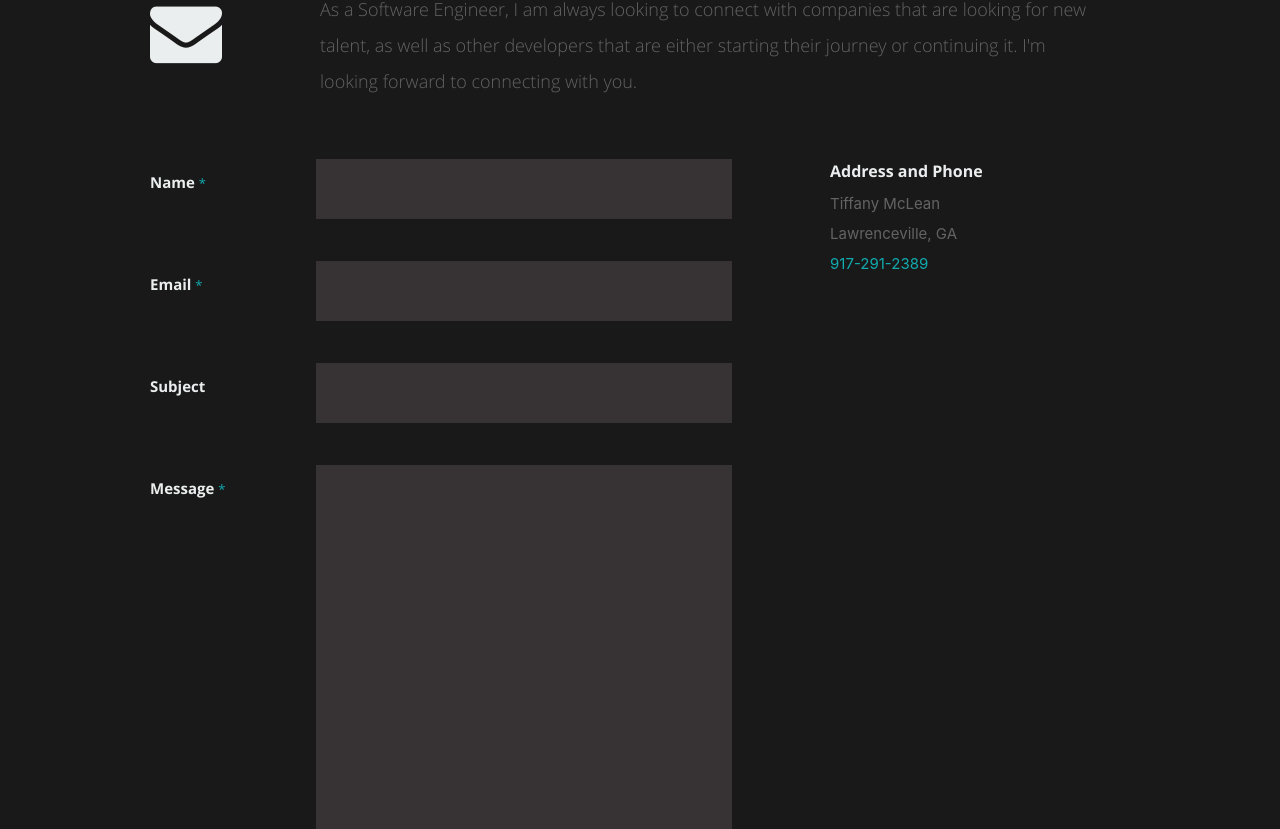
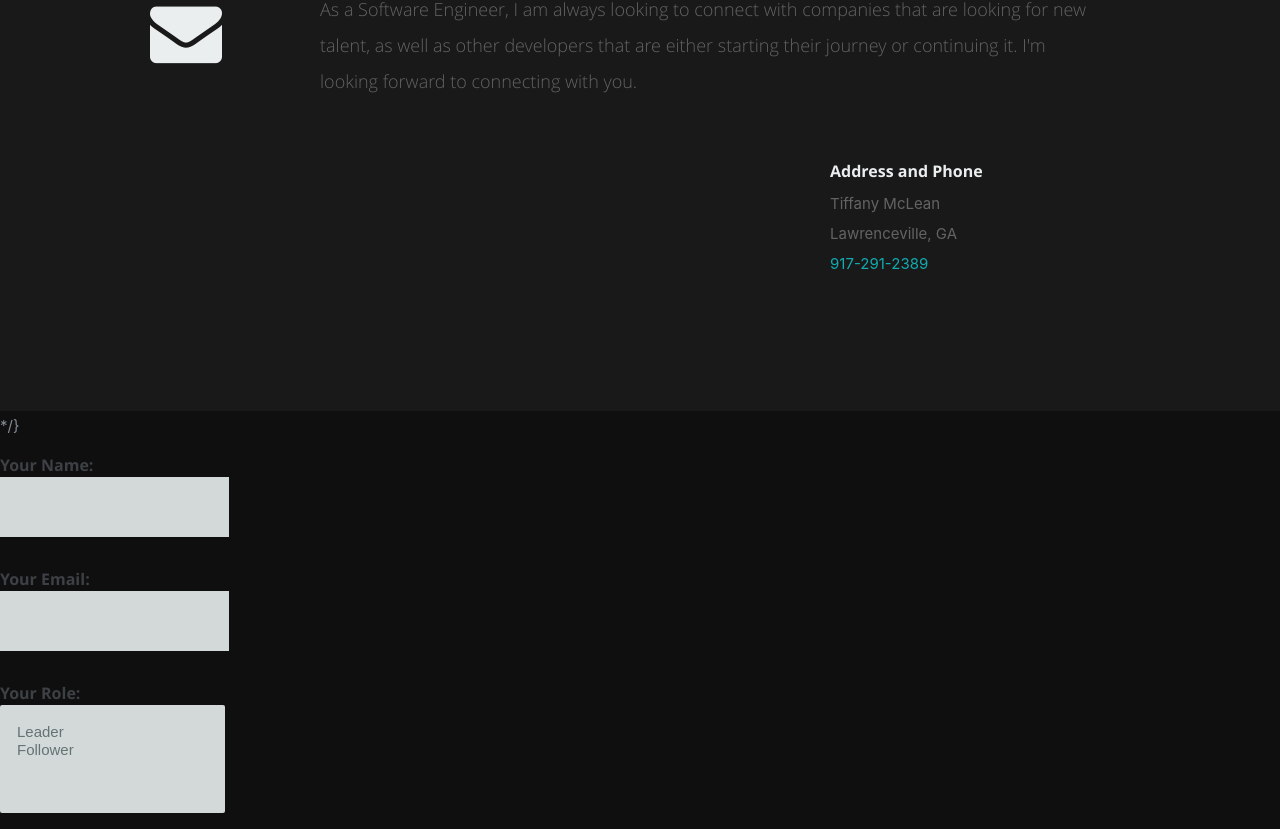
Before and after one commit to Aries324/portfolio, a React (Create React App) app: page / in a window 1280 px wide. Shown: the part 5271-6100 px from the top of the page. Built offline with nearby package versions, Linux system fonts and the light colour scheme.

Commit message:
adds form

```diff
--- a/src/components/contactus/contactus.js
+++ b/src/components/contactus/contactus.js
@@ -23,7 +23,7 @@ export default class ContactUs extends Component {
           <div className="row">
             <div className="eight columns">
               {/* form */}
-              <form
+              {/* <form
                 name="contactForm"
                 id="contactForm"
                 method="POST"
@@ -110,7 +110,7 @@ export default class ContactUs extends Component {
               </div>
             </aside>
           </div>
-        </section>
+        </section> */}
         <form name="contact" method="POST" data-netlify="true">
           <p>
             <label>
```
